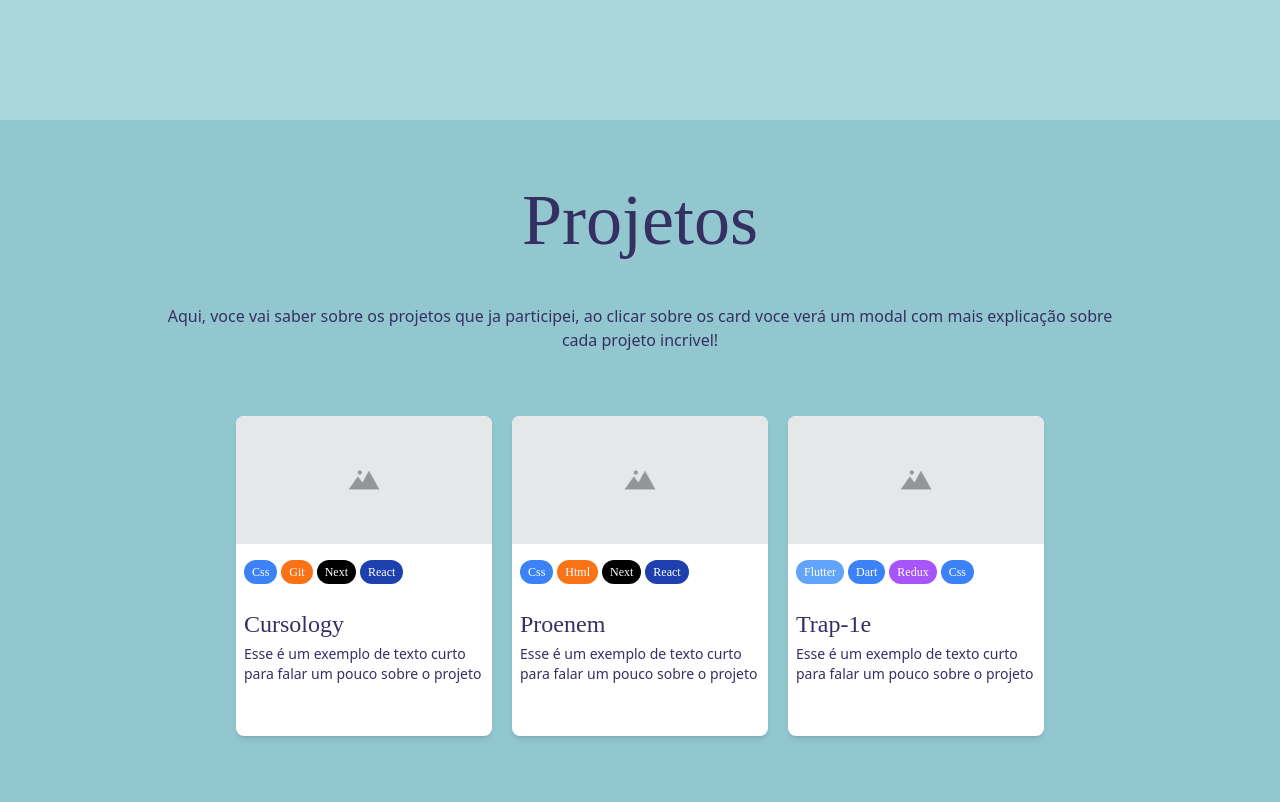
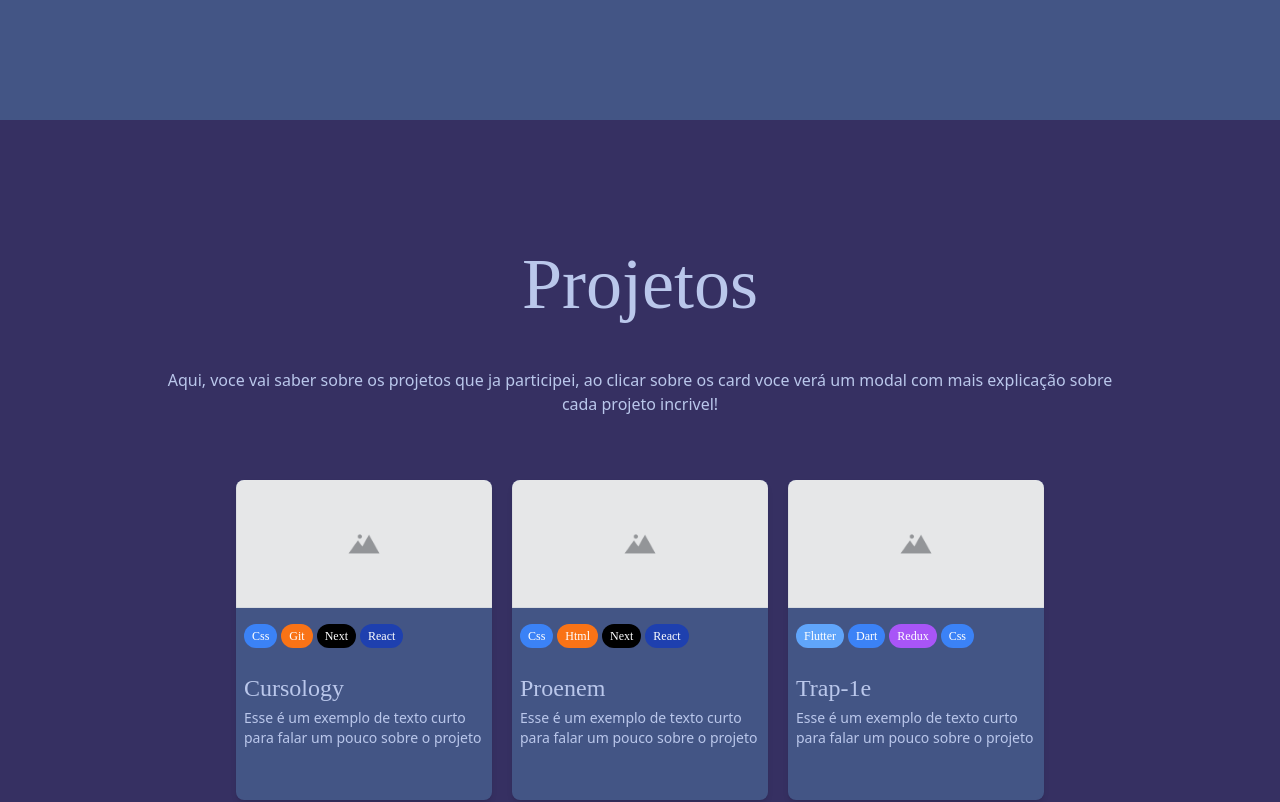
Before and after one commit to CleberLopess/lobster_site, a Next.js app: page / in a window 1280 px wide. Shown: the part 1480-2282 px from the top of the page. Built offline with nearby package versions, Linux system fonts and the light colour scheme; a web font is replaced by a local one.

Commit message:
dark mode added

```diff
--- a/src/app/layout.tsx
+++ b/src/app/layout.tsx
@@ -13,7 +13,7 @@ export default function RootLayout({
   children: React.ReactNode;
 }) {
   return (
-    <html lang="pt-br" theme-mode="">
+    <html lang="pt-br" theme-mode="dark">
       <head>
         <link rel="shortcut icon" href={lobsterLogo.src} />
       </head>
--- a/src/sections/projects/index.tsx
+++ b/src/sections/projects/index.tsx
@@ -74,7 +74,7 @@ const Projects = () => {
     <>
       <section
         id="projetos"
-        className="p-8 md:p-16 pb-20 min-h-svh pt-20 bg-light-bg-01 dark:bg-dark-bg-01"
+        className="p-16 md:p-32 pb-20 min-h-svh pt-20 bg-light-bg-01 dark:bg-dark-bg-01"
       >
         <div className="container mx-auto flex flex-col gap-16 text-light-color-01 dark:text-dark-color-01">
           <div className="flex flex-col">
```
